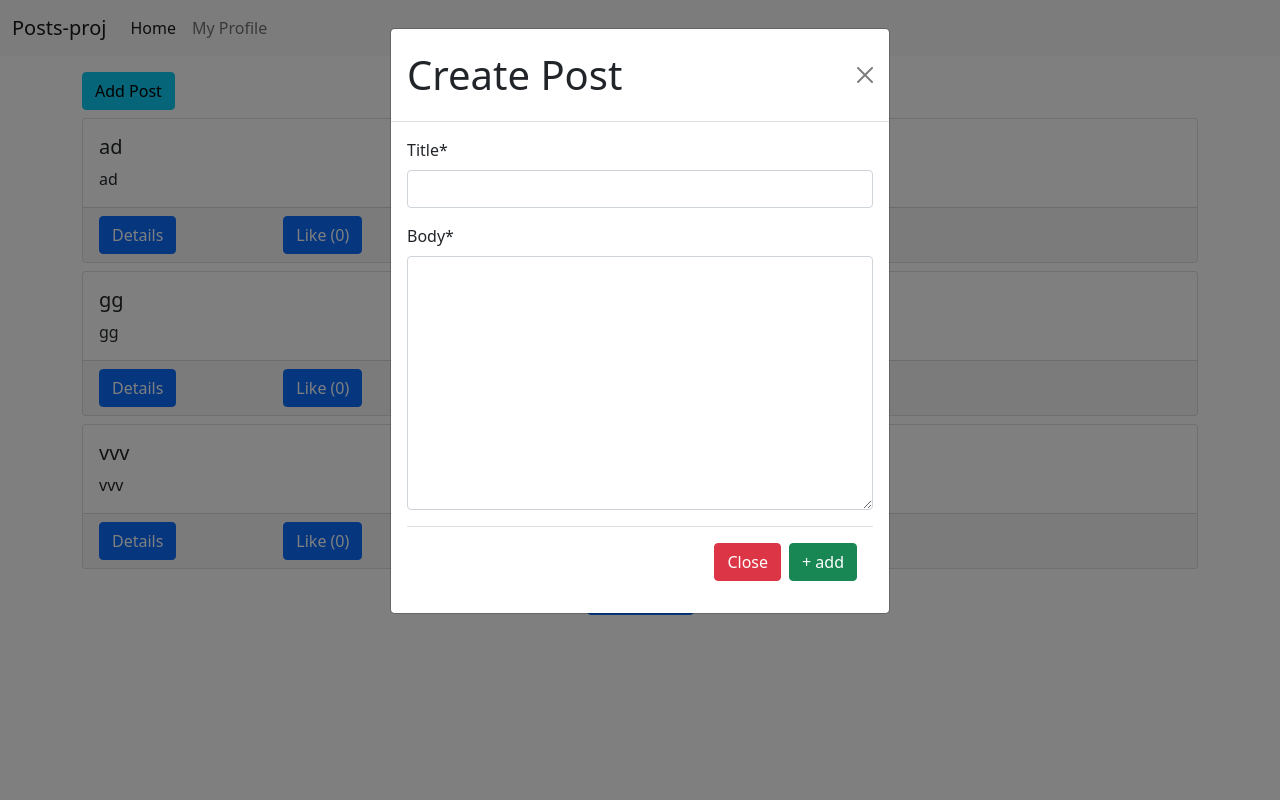
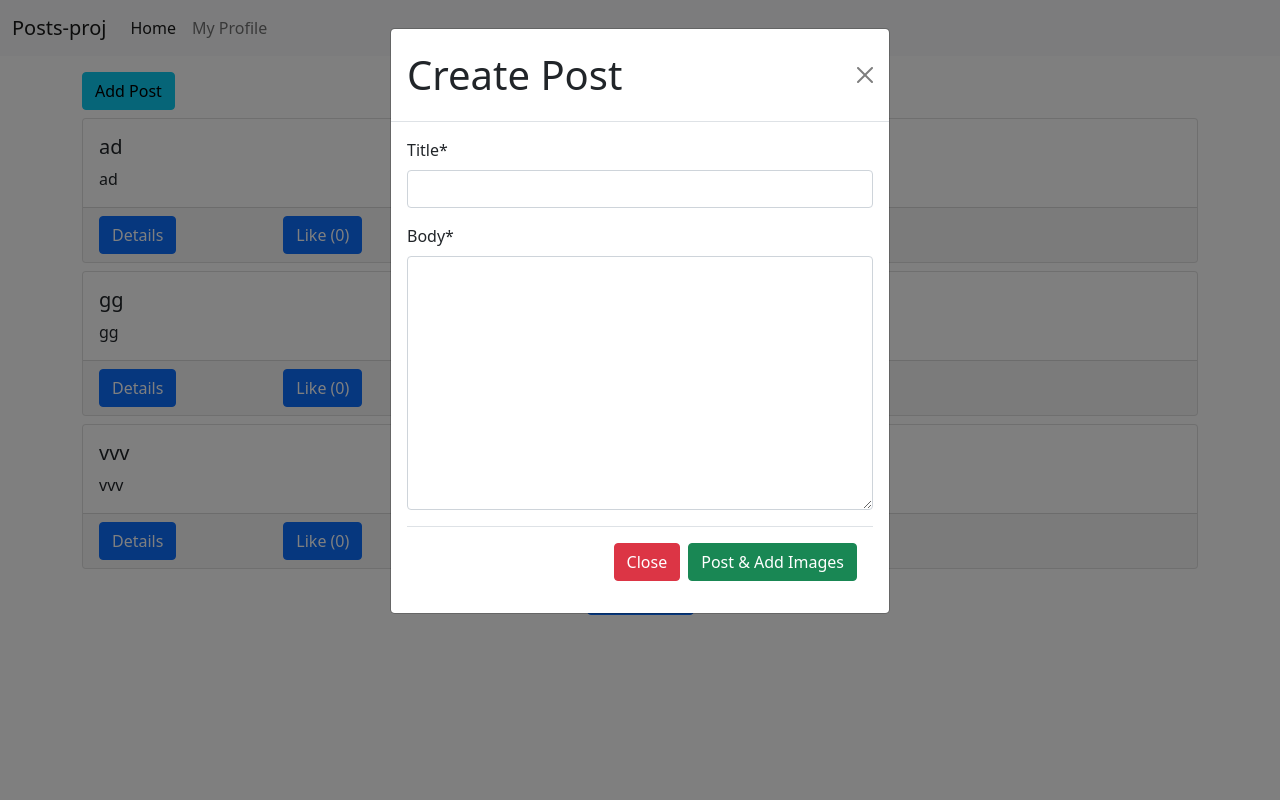
Before and after one commit to Zhizheng19/dj_ajax, a Django app: page / in a window 1280 px wide, after a click on "Add Post". Run offline with Django 4.2, Linux system fonts and the light colour scheme; a user stored in the database is signed in; data comes from the database, SQL or seed files in the repository; data that the repository does not hold is empty; some libraries are stand-ins or nearby versions.

Commit message:
Impoved the user experience of the add post modal: Renamed the '+ add' button post & add images. Disabled the button after adding the new post. Added alert box in the modal.

```diff
--- a/src/posts/static/posts/main.js
+++ b/src/posts/static/posts/main.js
@@ -8,6 +8,7 @@ const endBox = document.getElementById('end-box');
 const postForm = document.getElementById('post-form');
 const title = document.getElementById('id_title');
 const body = document.getElementById('id_body');
+const postAlertBox = document.getElementById('post-alert-box');
 const alertBox = document.getElementById('alert-box');
 
 const addBtn = document.getElementById('add-btn');
@@ -165,17 +166,30 @@ postForm.addEventListener('submit', (e) => {
                 likeUnlikePosts();
                 // $('#addPostModal').modal('hide');
                 // handleAlerts('success', 'New Post added!');
+
+                postAlertBox.innerHTML = `
+                <div class="alert alert-success" role="alert">
+                    New Post added!
+                </div>
+                `;
+                addBtn.setAttribute('disabled', true);
+                dropzone.classList.remove('not-visible');
                 // postForm.reset();
         },
         error: function (error) {
             console.log('error', error);
-            handleAlerts('danger', 'Something went wrong!');
+            postAlertBox.innerHTML = `
+            <div class="alert alert-danger" role="alert">
+                Something went wrong!
+            </div>
+            `;
+            // handleAlerts('danger', 'Something went wrong!');
         }
     })
 });
-addBtn.addEventListener('click', () => {
-    dropzone.classList.remove('not-visible');
-});
+// addBtn.addEventListener('click', () => {
+//     dropzone.classList.remove('not-visible');
+// });
 closeBtns.forEach(btn => {
     btn.addEventListener('click', () => {
         postForm.reset();
@@ -184,6 +198,8 @@ closeBtns.forEach(btn => {
         }
     const dz =Dropzone.forElement("#my-dropzone");
     dz.removeAllFiles(true);
+    addBtn.removeAttribute('disabled');
+    postAlertBox.reset();
     });
 });
 
--- a/src/posts/templates/posts/main.html
+++ b/src/posts/templates/posts/main.html
@@ -25,9 +25,10 @@ Posts
                     {{form|crispy}}
                     <div class="modal-footer">
                         <button type="button" class="btn btn-danger add-modal-close" data-bs-dismiss="modal">Close</button>
-                        <button type="submit" id="add-btn" class="btn btn-success">+ add</button>
+                        <button type="submit" id="add-btn" class="btn btn-success"> Post &amp; Add Images</button>
                     </div>
                 </form>
+                <div id="post-alert-box"></div>
                 <form action="upload/" class="dropzone dz not-visible" id="my-dropzone">
                     {% csrf_token %}
                     <div class="fallback">
```
